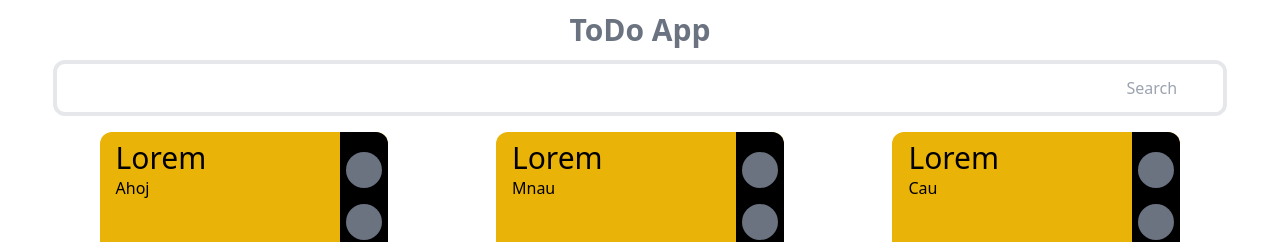
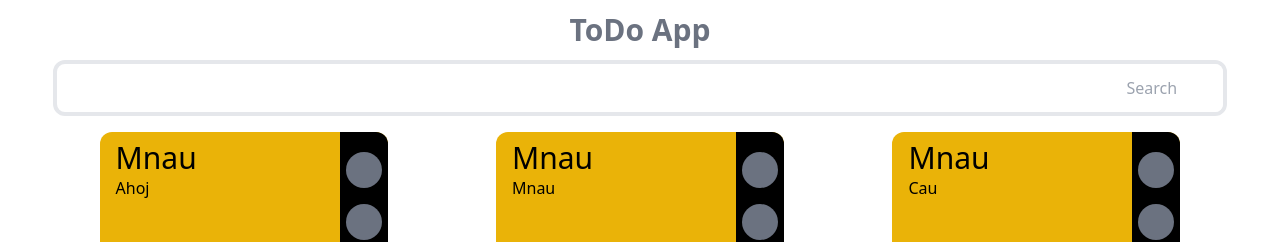
Before and after one commit to JanKomis/TodoList, a React (Vite) app: page / in a window 1280 px wide. Shown: the top 242 px of the page. Built offline with nearby package versions, Linux system fonts and the light colour scheme; some icons are missing.

Commit message:
funguje editace tittle a textu zvlašt

```diff
--- a/src/Components/Container components/FormAddItem.jsx
+++ b/src/Components/Container components/FormAddItem.jsx
@@ -66,6 +66,7 @@ export default function FormAddItem({
   setListValue
 }) {
   const [newItem, setNewItem] = React.useState({
+    title: "",
     text: "",
     key: crypto.randomUUID(),
   });
--- a/src/Components/Container components/FormItemWindow.jsx
+++ b/src/Components/Container components/FormItemWindow.jsx
@@ -21,14 +21,18 @@ export default function FormItem({
           <input
             className="bg-yellow-200/25 text-3xl mb-2 p-1 rounded"
             placeholder={"Title"}
-            defaultValue={item.text}
+            defaultValue={item.title}
             onChange={(e) => {
-              setItem({ ...item, text: e.target.value });
+              setItem({ ...item, title: e.target.value });
             }}
           ></input>
           <textarea
             placeholder={"Description"}
+            defaultValue={item.text}
             className={"bg-yellow-200/25 h-20 mb-2 p-1 text-left rounded"}
+            onChange={(e) => {
+              setItem({ ...item, text: e.target.value });
+            }}
           ></textarea>
 
           <button
--- a/src/Components/Container components/Item.jsx
+++ b/src/Components/Container components/Item.jsx
@@ -5,7 +5,7 @@ export default function Item({ item, onRemoveItem, handleEditItem }) {
   return (
     <li className="h-32 w-72 mx-auto bg-yellow-500 flex rounded-xl overflow-hidden">
       <div className='w-10/12 px-4 py-2'>
-        <h3 className='text-3xl'>Lorem</h3>
+        <h3 className='text-3xl'>{item.title}</h3>
         <p className='break-words'>{item.text}</p>
       </div>
       <div className='w-2/12 flex flex-col justify-center bg-black gap-4' >
```
